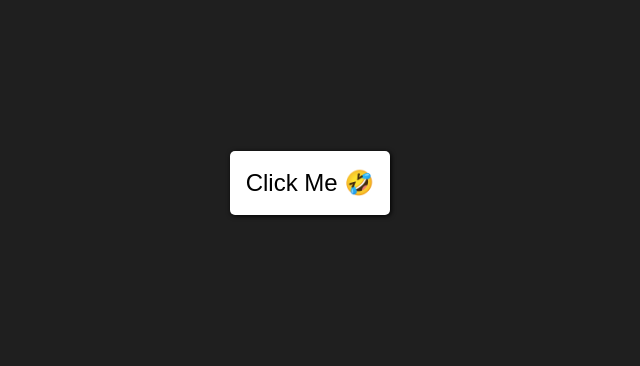
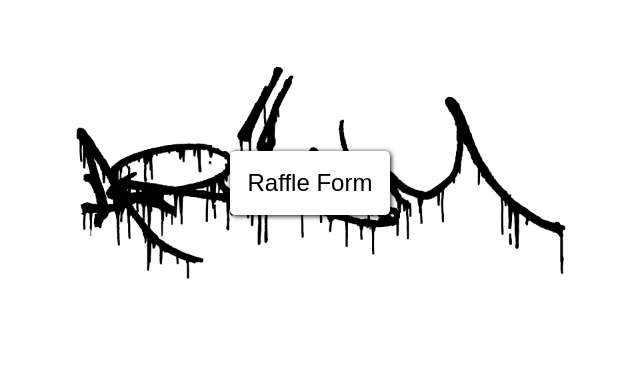
Before and after one commit to BoganARIUM/BoganARIUM.github.io, a plain HTML site: page index.html in a window 1280 px wide. Shown: the part 217-583 px from the top of the page, without its empty margins (330-970 px from the left). Drawn offline with nearby package versions, Linux system fonts and the light colour scheme.

Commit message:
center hero

```diff
--- a/index.html
+++ b/index.html
@@ -21,8 +21,11 @@
 
   <body>
     <div>
-      <button id="runaway-btn">Click Me &#129315;</button>
+      <button id="runaway-btn">Raffle Form</button>
       <button id="exit" href="#">x</button>
+    </div>
+    <div id="hero">
+      <img id="main-logo" src="assets/arium_logo.png" />
     </div>
     <script src="https://cdnjs.cloudflare.com/ajax/libs/animejs/3.2.0/anime.min.js"></script>
     <script src="scripts.js"></script>
--- a/styles.css
+++ b/styles.css
@@ -6,7 +6,18 @@
 }
 
 body {
-  background-color: rgb(31, 31, 31);
+  width: 100%;
+  background: white;
+}
+
+#hero {
+  height: 100vh;
+  display: grid;
+  place-items: center;
+}
+
+#main-logo {
+  max-width: 40em;
 }
 
 #runaway-btn {
```
